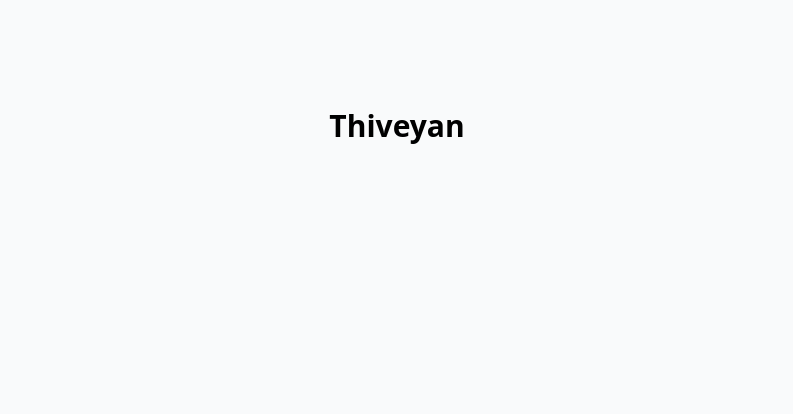
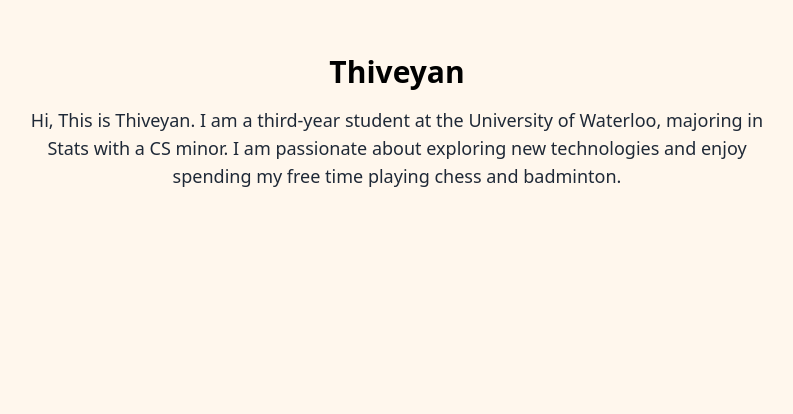
Before and after one commit to Jaspay/VueTest, a Vue app in the folder vue-project/: page / in a window 1280 px wide. Shown: the part 1866-2280 px from the top of the page, without its empty margins (243-1036 px from the left). Built offline with nearby package versions, Linux system fonts and the light colour scheme.

Commit message:
Update Thiveyan.vue

```diff
--- a/vue-project/src/components/profiles/Thiveyan.vue
+++ b/vue-project/src/components/profiles/Thiveyan.vue
@@ -1,7 +1,10 @@
 <template>
-  <section id="thiveyan" class="min-h-screen flex items-center justify-center bg-gray-50 p-8">
+  <section id="thiveyan" class="min-h-screen flex items-center justify-center bg-orange-50 p-8">
     <div class="max-w-3xl text-center">
       <h2 class="text-3xl font-bold text-black mb-4">Thiveyan</h2>
+      <p class="text-lg text-gray-800 mb-6">
+        Hi, This is Thiveyan. I am a third-year student at the University of Waterloo, majoring in Stats with a CS minor. I am passionate about exploring new technologies and enjoy spending my free time playing chess and badminton.
+      </p>
     </div>
   </section>
 </template>
```
